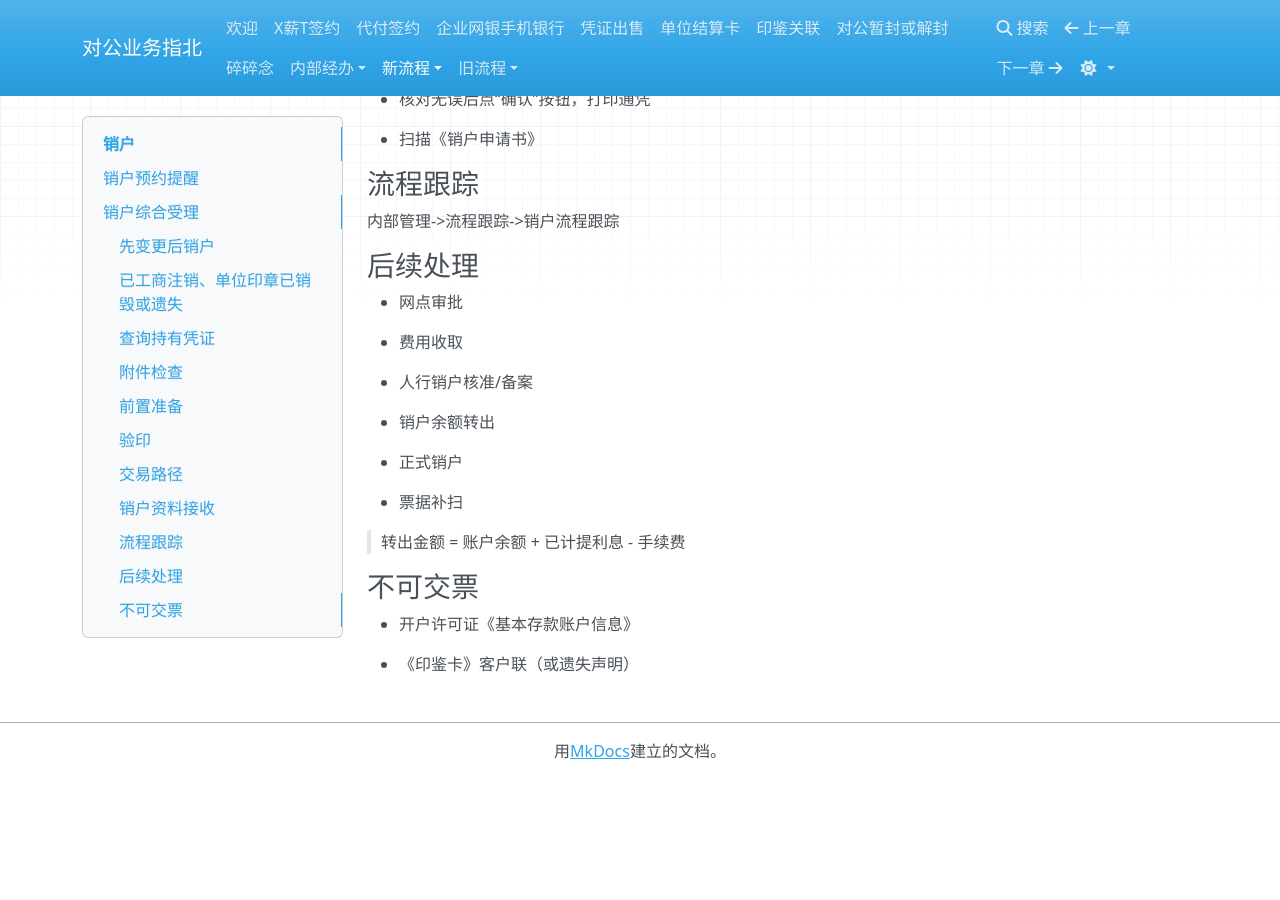
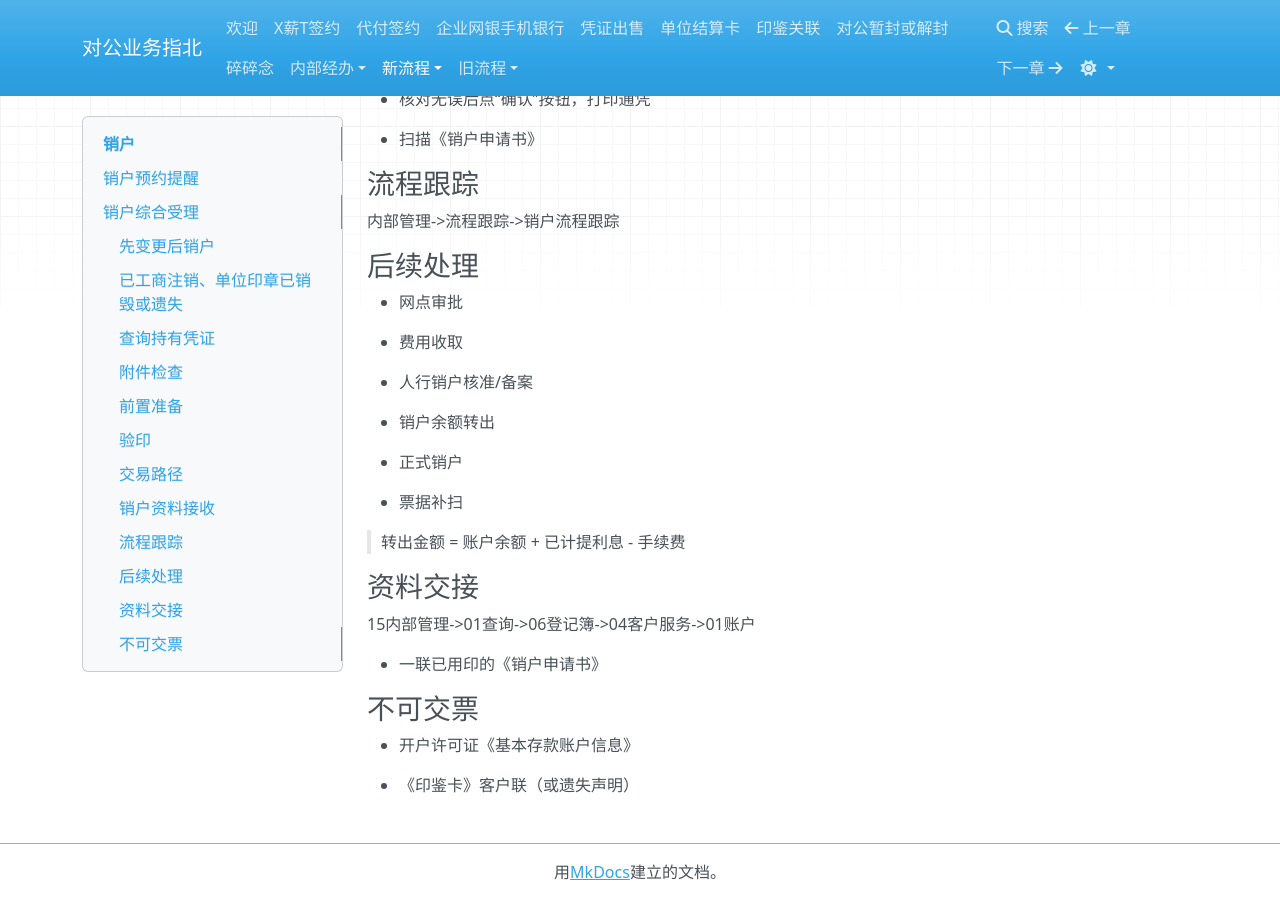
Before and after one commit to sakurafisch/fi, an MkDocs documentation site: the page built from docs/新流程/销户.md, in a window 1280 px wide and 900 px high, scrolled down 1817 px. Built offline with MkDocs 1.6.1, drawn with Linux system fonts in a browser that asks for light colours; nearby versions of some CDN libraries; before the commit the page ends 2596 px from its top, so only the background shows below that.

Commit message:
feat: 销户资料交接

```diff
--- a/docs/新流程/销户.md
+++ b/docs/新流程/销户.md
@@ -108,6 +108,12 @@
 
 > 转出金额 = 账户余额 + 已计提利息 - 手续费
 
+### 资料交接
+
+15内部管理->01查询->06登记簿->04客户服务->01账户
+
+- 一联已用印的《销户申请书》
+
 ### 不可交票
 
 - 开户许可证《基本存款账户信息》
```
Also changed, not shown: docs/新流程/开户.md (+2 -0 lines).
